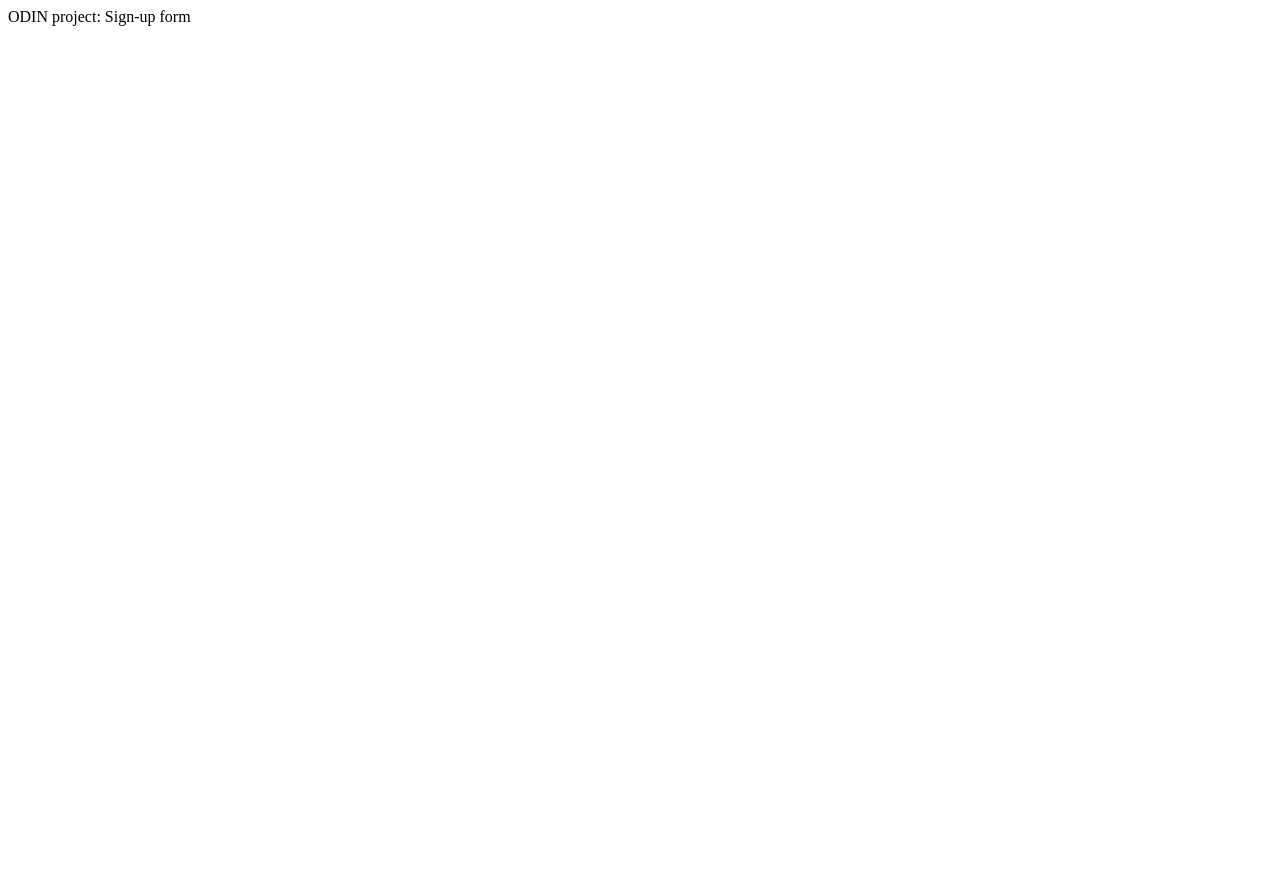
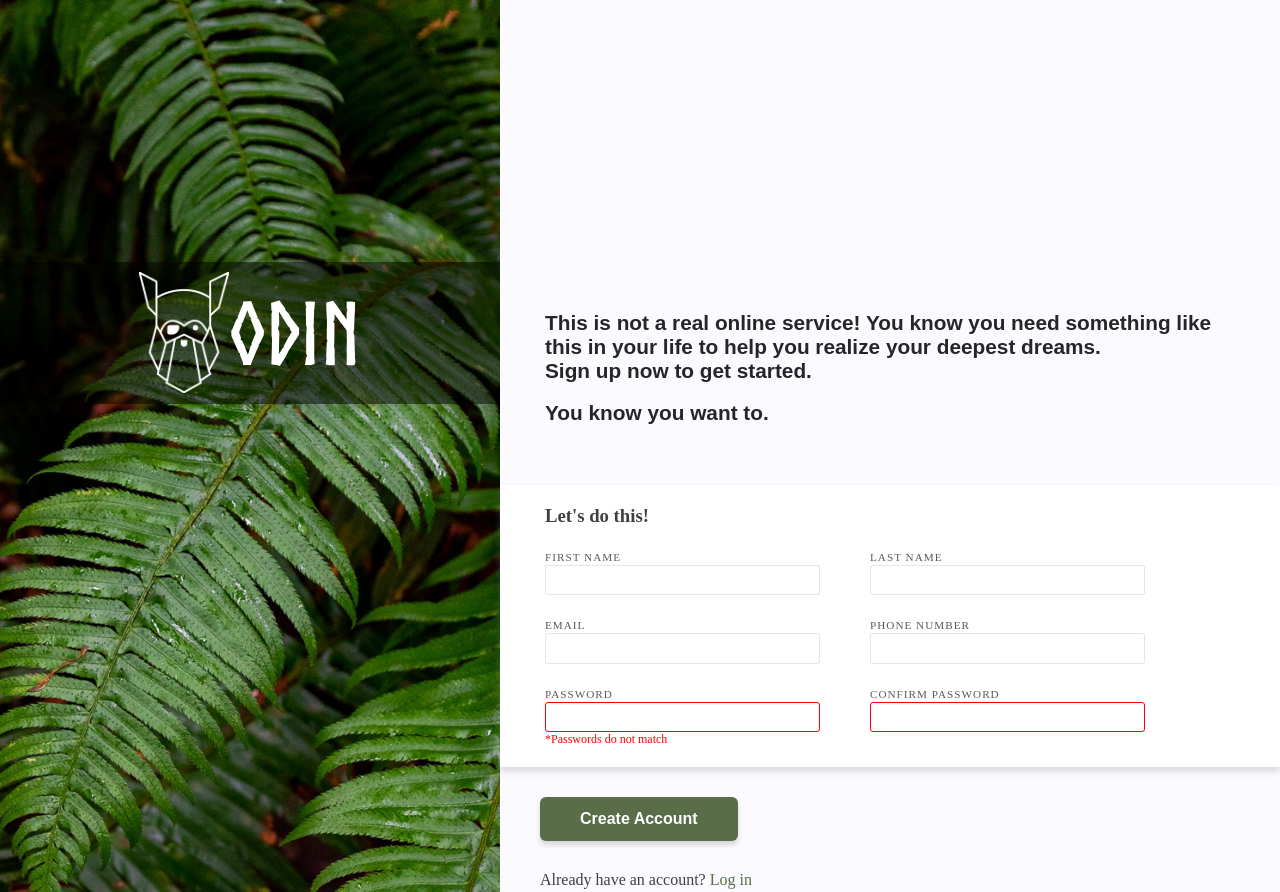
Before and after one commit to IOAyman/Sign-Up-Form, a plain HTML site: page index.html in a window 1280 px wide. Shown: the top 892 px of the page. Before the commit the page ends 800 px from the top, so only its background shows below. Drawn offline with Linux system fonts and the light colour scheme.

Commit message:
building the form

```diff
--- a/index.html
+++ b/index.html
@@ -10,7 +10,75 @@
 </head>
 
 <body>
-    ODIN project: Sign-up form
+    <main>
+        <div class="sidebar">
+            <div class="logo-container">
+                <img src="./assets/odin-lined.png" alt="Logo icon">
+                <h1>ODIN</h1>
+            </div>
+        </div>
+
+        <div class="main-content">
+            <div class="inside-container">
+                <div class="top-paragraph">
+                    <p>
+                        This is not a real online service! You know you need something like this in your life to help
+                        you
+                        realize your deepest dreams. <br>
+                        Sign up now to get started.
+                    </p>
+                    <br>
+                    <p>You know you want to.</p>
+                </div>
+
+                <form action="">
+                    <div class="form-inside">
+                        <h3>Let's do this!</h3>
+
+                        <div class="inputs-container">
+                            <div class="first-name-container">
+                                <label for="first-name-input">FIRST NAME</label><br>
+                                <input type="text" id="first-name-input" name="first_name">
+                            </div>
+
+                            <div class="last-name-container">
+                                <label for="last-name-input">LAST NAME</label><br>
+                                <input type="text" id="last-name-input" name="last_name">
+                            </div>
+
+                            <div class="email-container">
+                                <label for="email-input">EMAIL</label><br>
+                                <input type="email" id="email-input" name="email">
+                            </div>
+
+                            <div class="phone-number-container">
+                                <label for="phone-number-input">PHONE NUMBER</label><br>
+                                <input type="tel" id="phone-number-input" name="phone_number">
+                            </div>
+
+                            <div class="password-container">
+                                <label for="password-input">PASSWORD</label><br>
+                                <input type="password" id="password-input" name="password" required>
+
+                                <div class="errorMsg" id="err-msg">*Passwords do not match</div>
+                            </div>
+
+                            <div class="confirm-password-container">
+                                <label for="confirm-password-input">CONFIRM PASSWORD</label><br>
+                                <input type="password" id="confirm-password-input" name="confirm-password" required>
+                            </div>
+                        </div>
+                    </div>
+
+                    <button class="submit-btn" type="submit">Create Account</button>
+                </form>
+
+                <div class="login">Already have an account? <a href="#">Log in</a></div>
+            </div>
+        </div>
+    </main>
+
+    <script src="./main.js"></script>
 </body>
 
 </html>
--- /dev/null
+++ b/main.js
@@ -0,0 +1,19 @@
+
+const password = document.getElementById('password-input');
+const confirmPassword = document.getElementById('confirm-password-input');
+
+const errorMsg = document.getElementById('err-msg')
+
+if (!passwordsMatch(password.value, confirmPassword.value)) {
+    errorMsg.classList.add('show-err-msg')
+}
+
+confirmPassword.onkeyup = () => {
+    if (passwordsMatch(password.value, confirmPassword.value)) {
+        errorMsg.classList.remove('show-err-msg')
+    }
+}
+
+function passwordsMatch(field1, field2) {
+    return (field1 && field2 && field1 === field2)
+}
--- a/styles.css
+++ b/styles.css
@@ -0,0 +1,199 @@
+@font-face {
+    font-family: 'Norse Bold';
+    src: url(./assets/Norse-Bold.otf);
+}
+
+* {
+    margin: 0;
+    padding: 0;
+    box-sizing: border-box;
+}
+
+body {
+    min-width: 350px;
+}
+
+main {
+    min-height: 150vh;
+    display: grid;
+    grid-template-columns: min(500px, 100%) 1.5fr;
+}
+
+/* ================== */
+/* sidebar div styles */
+/* ================== */
+
+div.sidebar {
+    background-image: url(./assets/halie-west.jpg);
+    background-position: center;
+    background-size: cover;
+    background-repeat: no-repeat;
+    min-height: 300px;
+}
+
+div.logo-container {
+    position: relative;
+    top: 21.8%;
+    display: flex;
+    justify-content: center;
+    align-items: center;
+    color: #fff;
+    height: 142px;
+    background-color: rgba(0, 0, 0, .5);
+}
+
+div.logo-container img {
+    height: 85%;
+}
+
+div.logo-container h1 {
+    font-family: 'Norse Bold', sans-serif;
+    font-size: 5.4rem;
+}
+
+/* ======================= */
+/* main-content div styles */
+/* ======================= */
+
+div.main-content {
+    background-color: rgb(250, 250, 255);
+    display: flex;
+    align-items: center;
+}
+
+div.inside-container {
+    width: 100%;
+    display: flex;
+    flex-direction: column;
+    justify-content: center;
+}
+
+div.top-paragraph {
+    margin: 0 0 60px 45px;
+    max-width: 700px;
+}
+
+div.top-paragraph p {
+    font-size: 1.3rem;
+    font-family: Arial, Helvetica, sans-serif;
+    font-weight: bold;
+    color: rgba(0, 0, 0, .85);
+}
+
+/* ----------- */
+/* form styles */
+/* ----------- */
+
+form div.form-inside {
+    color: rgba(0, 0, 0, .75);
+    padding: 20px 45px;
+    margin-bottom: 30px;
+    background-color: #fff;
+    box-shadow: 0px 4px 7px 0px rgba(135, 135, 135, 0.3);
+    -webkit-box-shadow: 0px 4px 7px 0px rgba(135, 135, 135, 0.3);
+    -moz-box-shadow: 0px 4px 7px 0px rgba(135, 135, 135, 0.3);
+}
+
+div.form-inside h3 {
+    margin-bottom: 20px;
+}
+
+div.form-inside>div {
+    display: grid;
+    grid-template-columns: 1fr 1fr;
+    row-gap: 20px;
+    column-gap: 50px;
+    max-width: 600px;
+}
+
+label {
+    font-size: .7rem;
+    font-weight: 500;
+    color: rgba(0, 0, 0, .65);
+    letter-spacing: 1px;
+}
+
+input {
+    outline: none;
+    border: 1px solid rgba(0, 0, 0, .1);
+    width: 100%;
+    padding: 5px 10px;
+    font-size: .92rem;
+    font-weight: 550;
+    line-height: 1.25;
+    color: inherit;
+    border-radius: 3px;
+}
+
+input:focus {
+    border: 1px solid blue;
+    box-shadow: 0px 4px 5px 0px rgba(135, 135, 135, 0.3);
+
+}
+
+input:invalid {
+    border: 1px solid red;
+}
+
+.errorMsg {
+    display: none;
+    color: red;
+    font-size: .75rem;
+}
+
+.show-err-msg {
+    display: block;
+}
+
+button.submit-btn {
+    margin: 0 0 30px 40px;
+    padding: 13px 40px;
+    font-size: 1rem;
+    font-weight: 600;
+    color: #fff;
+    background-color: #596D48;
+    border: none;
+    border-radius: 6px;
+    box-shadow: 0px 4px 5px 0px rgba(135, 135, 135, 0.3);
+}
+
+div.login {
+    margin-left: 40px;
+    font-weight: 500;
+    color: rgba(0, 0, 0, .75);
+}
+
+div.login a {
+    text-decoration: none;
+    color: #596D48;
+    font-weight: 500;
+}
+
+@media screen and (max-width: 1000px) {
+    main {
+        grid-template-columns: 1fr 1fr;
+    }
+
+    div.top-paragraph {
+        margin-inline: 45px;
+    }
+
+    div.form-inside>div {
+        grid-template-columns: 1fr;
+
+    }
+}
+
+@media screen and (max-width: 750px) {
+    main {
+        grid-template-columns: 1fr;
+    }
+
+    div.sidebar {
+        margin-bottom: 45px;
+    }
+
+    div.main-content {
+        margin-bottom: 30px;
+    }
+}
```
Also changed, not shown: assets/Norse-Bold.otf (added), assets/halie-west.jpg (added), assets/odin-lined.png (added).
